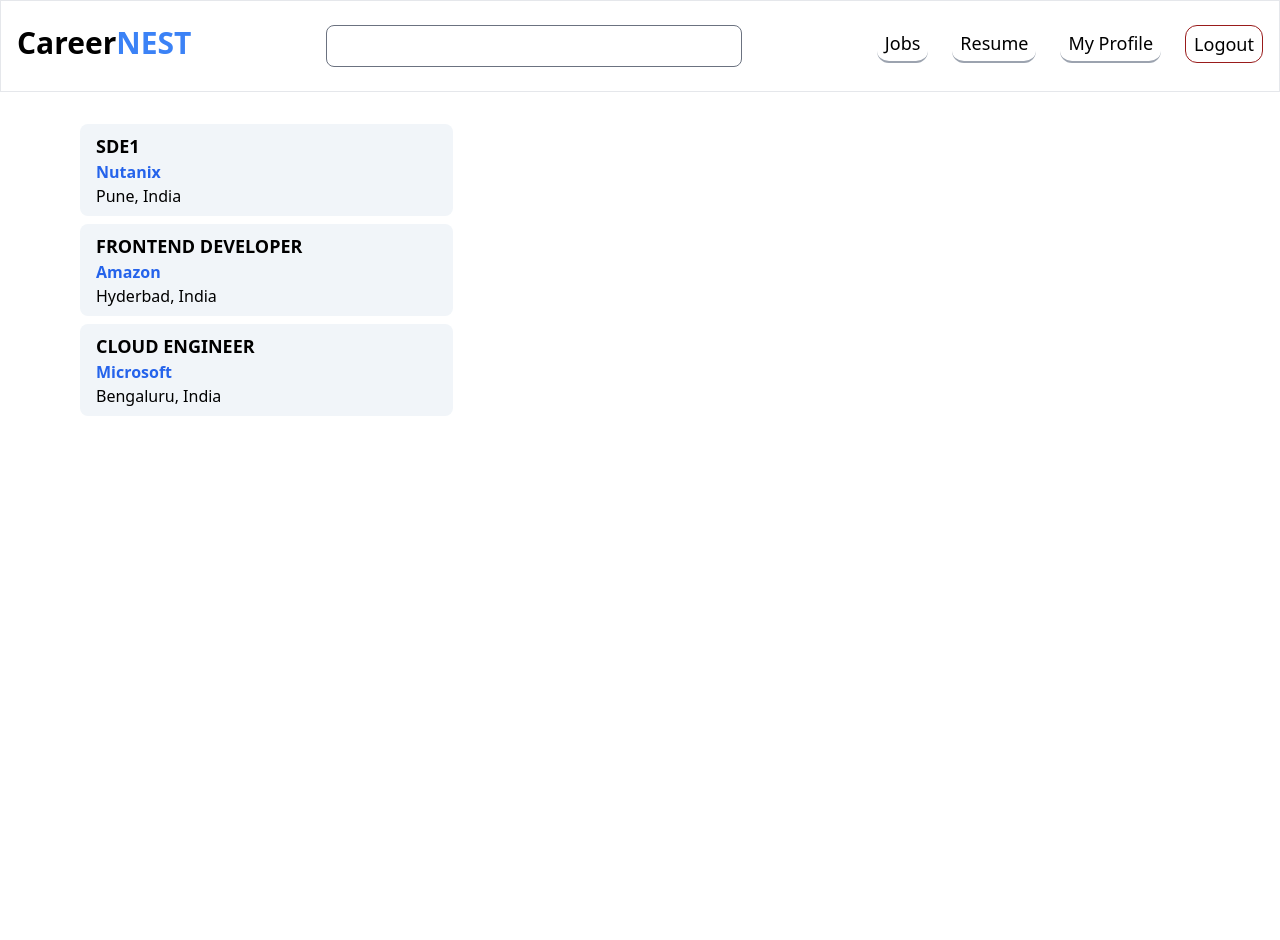
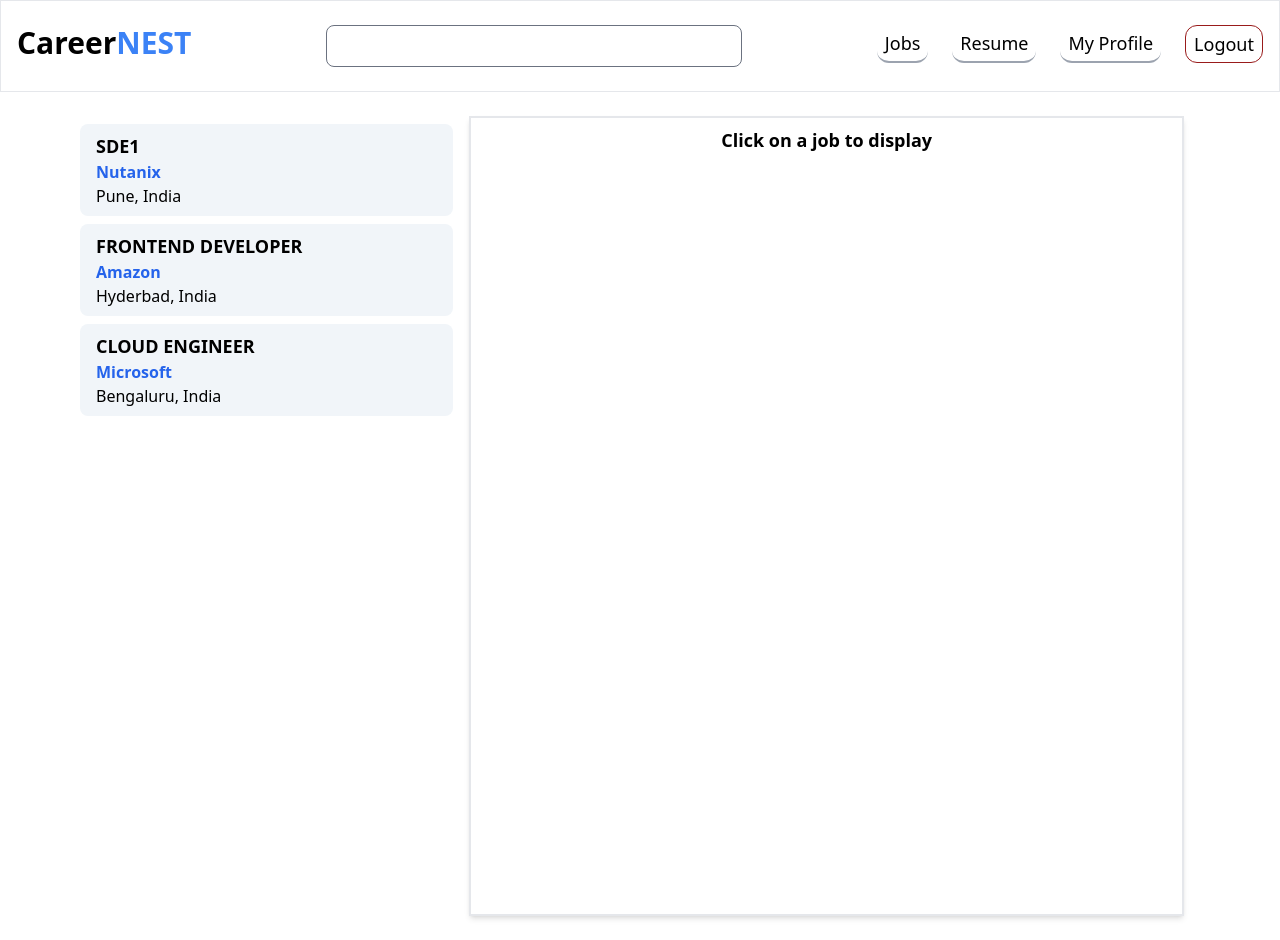
Before and after one commit to Debraj550/CareerNEST-SAAS, a React (Create React App) app in the folder client/: page /jobs in a window 1280 px wide. Before the commit the page ends 800 px from the top, so only its background shows below. Built offline with nearby package versions, Linux system fonts and the light colour scheme; the HTML template or start-up script is replaced by a standard one.

Commit message:
added resume page

```diff
--- a/client/src/App.tsx
+++ b/client/src/App.tsx
@@ -7,6 +7,7 @@
 import ProtectedRoute from "./routes/ProtectedRoute";
 import JobsPage from "./pages/JobsPage";
 import useAuth from "./hooks/useAuth";
+import ResumePage from "./pages/ResumePage";
 
 function App() {
   const [isLoggedin] = useAuth();
@@ -23,6 +24,10 @@
           path="/jobs"
           element={isLoggedin ? <JobsPage /> : <Signin />}
         ></Route>
+        <Route
+          path="/resume"
+          element={isLoggedin ? <ResumePage /> : <Signin />}
+        ></Route>
         <Route path="*" element={<ErrorPage />} />
       </Routes>
     </div>
--- a/client/src/components/DisplayJobDescription.tsx
+++ b/client/src/components/DisplayJobDescription.tsx
@@ -2,11 +2,12 @@
 import { Job } from "../models/Job";
 
 interface DisplayJobDescriptionProps {
-  job: Job | any;
+  job: Job;
 }
 
 const DisplayJobDescription = ({ job }: DisplayJobDescriptionProps) => {
   const { job_title, company, location, posted_by, job_description } = job;
+
   const formattedCompanyName: string =
     company.slice(0, 1).toUpperCase() + company.slice(1).toLowerCase();
 
--- a/client/src/components/DsiplayJobs.tsx
+++ b/client/src/components/DsiplayJobs.tsx
@@ -27,7 +27,15 @@
       </div>
 
       <div className="w-8/12">
-        {selectedJob && <DisplayJobDescription job={selectedJob} />}
+        {selectedJob ? (
+          <DisplayJobDescription job={selectedJob} />
+        ) : (
+          <div className="border-2 shadow-md min-h-screen mx-4 px-6 py-2 overflow-y-scroll relative">
+            <h1 className="text-center font-bold text-lg">
+              Click on a job to display
+            </h1>
+          </div>
+        )}
       </div>
     </div>
   );
--- a/client/src/components/Header.tsx
+++ b/client/src/components/Header.tsx
@@ -38,7 +38,7 @@
                 </Link>
                 <Link
                   className="px-2 py-1 border-b-2 border-gray-400 rounded-xl"
-                  to="/jobs"
+                  to="/resume"
                 >
                   <h1 className="transition-all hover:scale-95">Resume</h1>
                 </Link>
--- /dev/null
+++ b/client/src/pages/ResumePage.tsx
@@ -0,0 +1,9 @@
+import React from "react";
+
+type Props = {};
+
+const ResumePage = (props: Props) => {
+  return <div>ResumePage</div>;
+};
+
+export default ResumePage;
```
